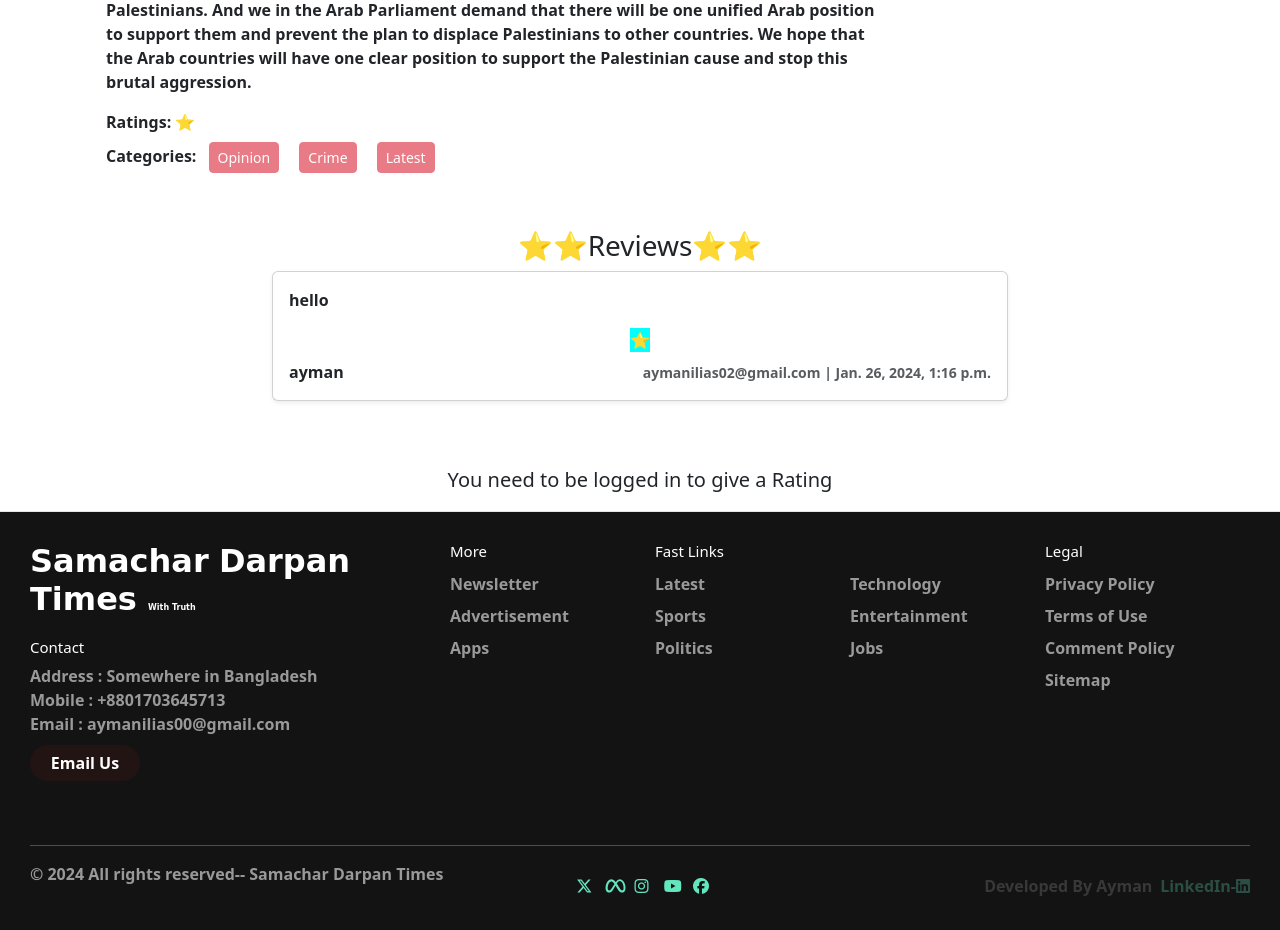
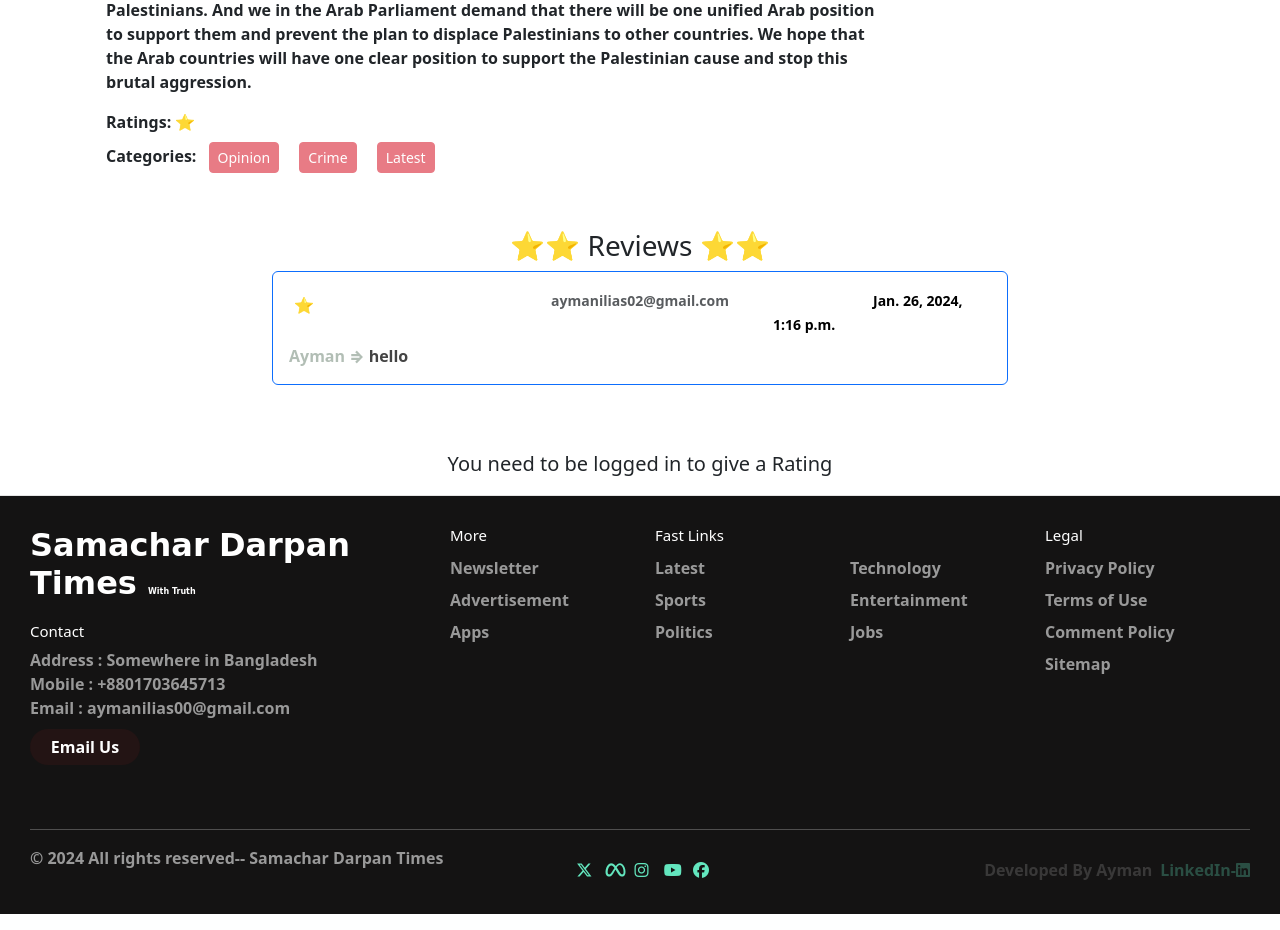
Before and after one commit to Ayman-ilias/Newspaper-Website-Using-Django, a Django app: page /samachar_darpan/detail/20/ in a window 1280 px wide. Shown: the part 1608-2538 px from the top of the page. Run offline with Django 5.2, Linux system fonts and the light colour scheme; data comes from the database, SQL or seed files in the repository; both versions use the stored data as it was after the commit; some libraries are stand-ins or nearby versions.

Commit message:
final ok

```diff
--- a/news/templates/detail_news.html
+++ b/news/templates/detail_news.html
@@ -85,15 +85,17 @@
     </div>
 
     <div class="container mt-4">
-        <h3 class="text-center">⭐⭐Reviews⭐⭐</h3>
+        <h3 class="text-center">⭐⭐ Reviews ⭐⭐</h3>
         {% for comment in comments %}
             <div class="row justify-content-center">
                 <div class="col-md-8">
-                    <div class="card mb-3 shadow-sm">
+                    <div class="card mb-3 border-primary">
                         <div class="card-body">
-                            <p class="card-text">{{ comment.body }}</p>
-                            <div class="d-flex align-items-center justify-content-center mb-2">
-                                <span class="text-warning" style="background-color: aqua;">
+                            <div class="row">
+                                <div class="col-md-4">
+                                    <div class="d-flex align-items-center">
+
+                                        <span class="text-warning ml-2" style="padding: 5px; border-radius: 5px;">
                                             {% if comment.rating == 1 %}
                                                 <span>⭐</span>
                                             {% elif comment.rating == 2 %}
@@ -107,12 +109,17 @@
                                             {% endif %}
                                         </span>
                                     </div>
-                            <div class="d-flex justify-content-between align-items-center">
-                                <div>
-                                    <strong>{{ comment.user.username }}</strong>
                                 </div>
-                                <div class="text-muted">
-                                    <small>{{ comment.user.email }} | {{ comment.created_on }}</small>
+                                <div class="col-md-4 text-center">
+                                    <small class="text-muted">{{ comment.user.email }}</small>
+                                </div>
+                                <div class="col-md-4 text-right">
+                                    <small  style="padding-left: 100px; color: black;">{{ comment.created_on}}</small>
+                                </div>
+                            </div>
+                            <div class="row">
+                                <div class="col-md-12 mt-2">
+                                    <strong class="card-text" style="color: #444444;"><strong class="text-capitalize" style="color:#B2BEB5;">{{ comment.user.username }} ⇒ </strong> {{ comment.body }}</strong>
                                 </div>
                             </div>
                         </div>
@@ -121,6 +128,8 @@
             </div>
         {% endfor %}
     </div>
+
+
 
     {% if request.user.is_authenticated %}
         <div class="container mt-5 mb-5 border border-4 border-secondary rounded p-4">
```
Also changed, not shown: db.sqlite3. Lines whose indentation alone changed are shown as unchanged.
